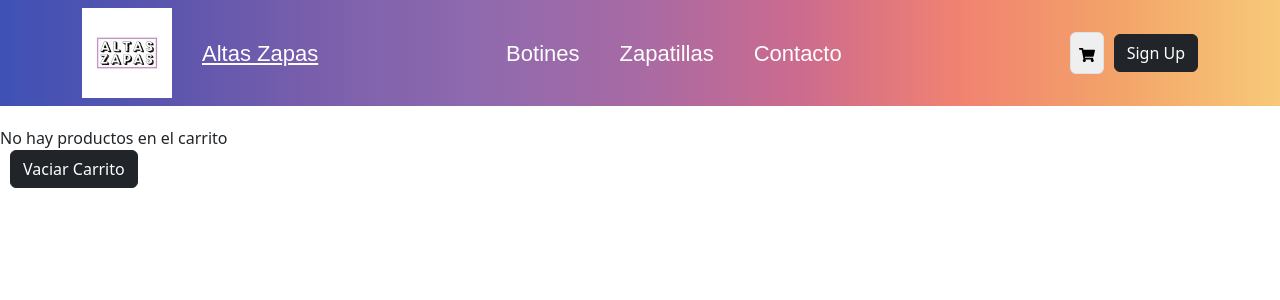
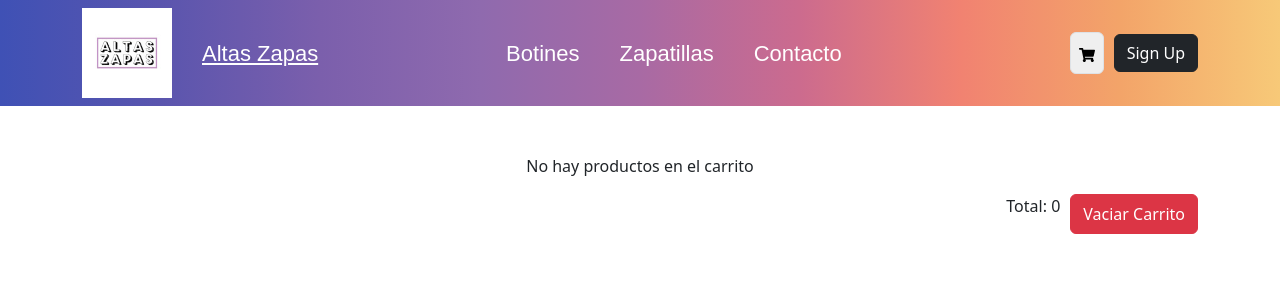
Before and after one commit to MateoRodriguezi/AltasZapasEcommerce, a React (Vite) app: page /cart in a window 1280 px wide. Shown: the top 300 px of the page. Built offline with nearby package versions, Linux system fonts and the light colour scheme.

Commit message:
se agrega sweet alert y se da estilo a /cart, tambien se agrega funcion para evitar duplicados

```diff
--- a/package.json
+++ b/package.json
@@ -21,7 +21,8 @@
     "react-router-dom": "^6.8.0",
     "react-spring": "^9.6.1",
     "router": "^1.3.7",
-    "styled-components": "^5.3.6"
+    "styled-components": "^5.3.6",
+    "sweetalert2": "^11.7.1"
   },
   "devDependencies": {
     "@types/react": "^18.0.26",
--- a/src/Context/CartContext.jsx
+++ b/src/Context/CartContext.jsx
@@ -9,17 +9,16 @@ export const CartContextProvider = ({children}) => {
 
     const [ cartList, setCartList ] = useState([])
 
-    const agregarCarrito = (newProducto, cant) => {
-        setCartList( [
-            ...cartList,
-            {
-                id: cartList.length + 1, // agrega un id único para cada objeto
-                product: newProducto,
-                count: cant
-            }
-        ])
-    }
-
+    const agregarCarrito = (newProducto) => {
+        const productIndex = cartList.findIndex(producto => producto.id === newProducto.id);
+        if (productIndex === -1) {
+          setCartList([...cartList, newProducto]);
+        } else {
+          const updatedCartList = [...cartList];
+          updatedCartList[productIndex].cantidad += newProducto.cantidad;
+          setCartList(updatedCartList);
+        }
+      };
     const vaciarCarrito = () => setCartList ([ ])
 
     return (
--- a/src/components/Cart/Cart.jsx
+++ b/src/components/Cart/Cart.jsx
@@ -5,23 +5,42 @@ const Cart = () => {
 
   const { cartList, vaciarCarrito } = useCartContext()
 
+  const sumTotal = () => {
+    return cartList.reduce((acum, product) => acum + product.price * product.cantidad, 0)
+  }
+
   return (
-    <div>
+    <div className='container mt-5'>
       {cartList.length > 0 ? (
-        cartList.map(productos => (
-          <div key={productos.id}>
-            <img src={productos.image} className='w-25'/>
-            Nombre: {productos.name} Precio: - {productos.price} - Cantidad: - {productos.cantidad}
-          </div>
-        ))
+        <table className='table'>
+          <thead>
+            <tr>
+              <th scope='col'>Imagen</th>
+              <th scope='col'>Nombre</th>
+              <th scope='col'>Precio</th>
+              <th scope='col'>Cantidad</th>
+            </tr>
+          </thead>
+          <tbody>
+            {cartList.map(productos => (
+              <tr key={productos.id}>
+                <td><img src={productos.image} className='img-thumbnail w-25'/></td>
+                <td>{productos.name}</td>
+                <td>{productos.price * productos.cantidad}</td>
+                <td>{productos.cantidad}</td>
+              </tr>
+            ))}
+          </tbody>
+        </table>
       ) : (
-        <div>No hay productos en el carrito</div>
+        <div className='text-center'>No hay productos en el carrito</div>
       )}
-      <button className='btn btn-dark ml-3' onClick={vaciarCarrito}> Vaciar Carrito </button>
+      <div className='d-flex justify-content-end mt-3'>
+        <p className='mr-3'>Total: {sumTotal()}</p>
+        <button className='btn btn-danger' onClick={vaciarCarrito}> Vaciar Carrito </button>
+      </div>
     </div>
   )
-
-
 }
 
 export default Cart
--- a/src/components/Item/ItemCount.jsx
+++ b/src/components/Item/ItemCount.jsx
@@ -1,7 +1,9 @@
 import React, { useState } from "react";
 import { Link } from "react-router-dom";
 import "bootstrap/dist/css/bootstrap.min.css";
+
 import { FaShoppingCart, FaRegLaughWink } from "react-icons/fa";
+import Swal from 'sweetalert2';
 
 
 const ItemCount = ({onAdd}) => {
@@ -35,7 +37,7 @@ const ItemCount = ({onAdd}) => {
             Agregar al carrito <FaShoppingCart />
           </button>
           <button className="btn btn-dark ml-3" onClick={handleAddToCart}>
-            Intercambio
+            Intercambiabilidad
           </button>
         </>
       ) : (
--- a/src/components/Product/ProductDetail.jsx
+++ b/src/components/Product/ProductDetail.jsx
@@ -2,6 +2,9 @@ import React from 'react';
 import { NavLink } from 'react-router-dom';
 import { useCartContext } from '../../Context/CartContext';
 import ItemCount from '../Item/ItemCount';
+
+import Swal from 'sweetalert2';
+
 
 import './Product.css'
 
@@ -9,10 +12,16 @@ const ProductDetail = ({ productos }) => {
 
   const { agregarCarrito } = useCartContext()
 
-  const onAdd = (cant)=>{
-    console.log(cant)
-    agregarCarrito( { ...productos, cantidad: cant } )
-  }
+  const onAdd = (cant) => {
+    agregarCarrito({ ...productos, cantidad: cant });
+    Swal.fire({
+      title: 'Agregado exitosamente!',
+      text: `El producto ha sido agregado al carrito.`,
+      icon: 'success',
+      timer: 3000,
+      showConfirmButton: false
+    });
+  };
 
   const { cartList } = useCartContext()
     console.log(cartList)
```
Also changed, not shown: 1 other file (tests, documents, lock files or other folders).
